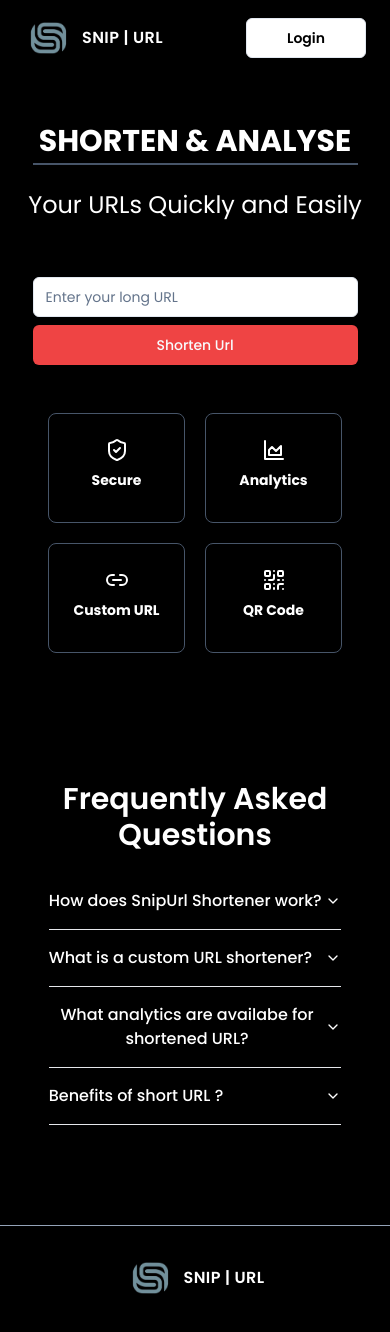
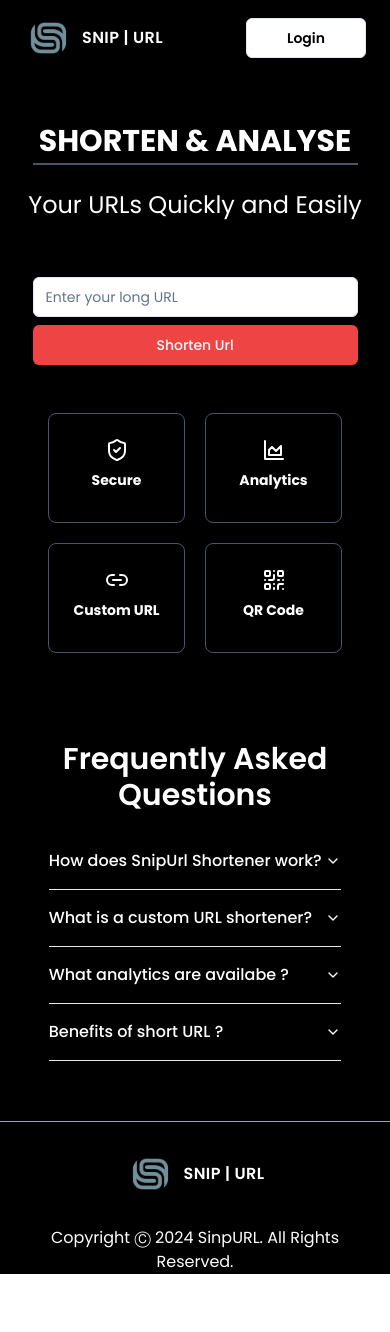
Before and after one commit to anshpayal/SnipURL, a React (Vite) app: page / in a window 390 px wide. Shown: the top 1332 px of the page. After the commit the page ends 1274 px from the top, so only its background shows below. Built offline with nearby package versions, Linux system fonts and the light colour scheme.

Commit message:
Fixes in Accordion

```diff
--- a/src/pages/Landing.jsx
+++ b/src/pages/Landing.jsx
@@ -50,8 +50,8 @@ const Landing = () => {
         </div>
       </div>
 
-      <div className="text-white w-full my-20">
-        <h1 className="text-3xl font-semibold m- text-center">Frequently Asked Questions</h1>
+      <div className="text-white w-full my-10 sm:my-20">
+        <h1 className="text-3xl font-semibold text-center">Frequently Asked Questions</h1>
         <Accordion type="multiple" collapsible className="w-9/12 mx-auto my-5">
           <AccordionItem value="item-1">
             <AccordionTrigger>How does SnipUrl Shortener work?</AccordionTrigger>
@@ -66,7 +66,7 @@ const Landing = () => {
             </AccordionContent>
           </AccordionItem>
           <AccordionItem value="item-3">
-            <AccordionTrigger>What analytics are availabe for shortened URL?</AccordionTrigger>
+            <AccordionTrigger>What analytics are availabe ?</AccordionTrigger>
             <AccordionContent>
               You can view the number of clicks, geolocation data of clicks and device type (mobile/desktop) for each of your shortened URLs.
             </AccordionContent>
```
